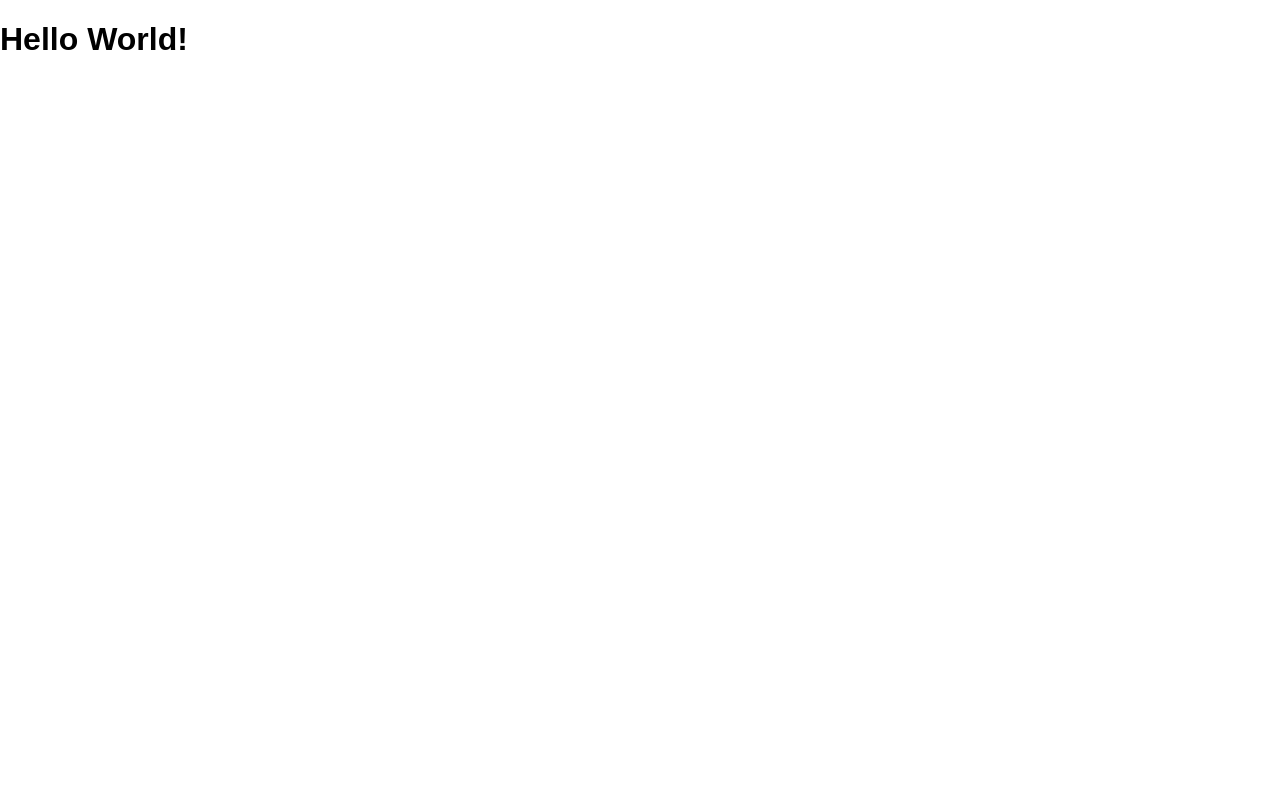
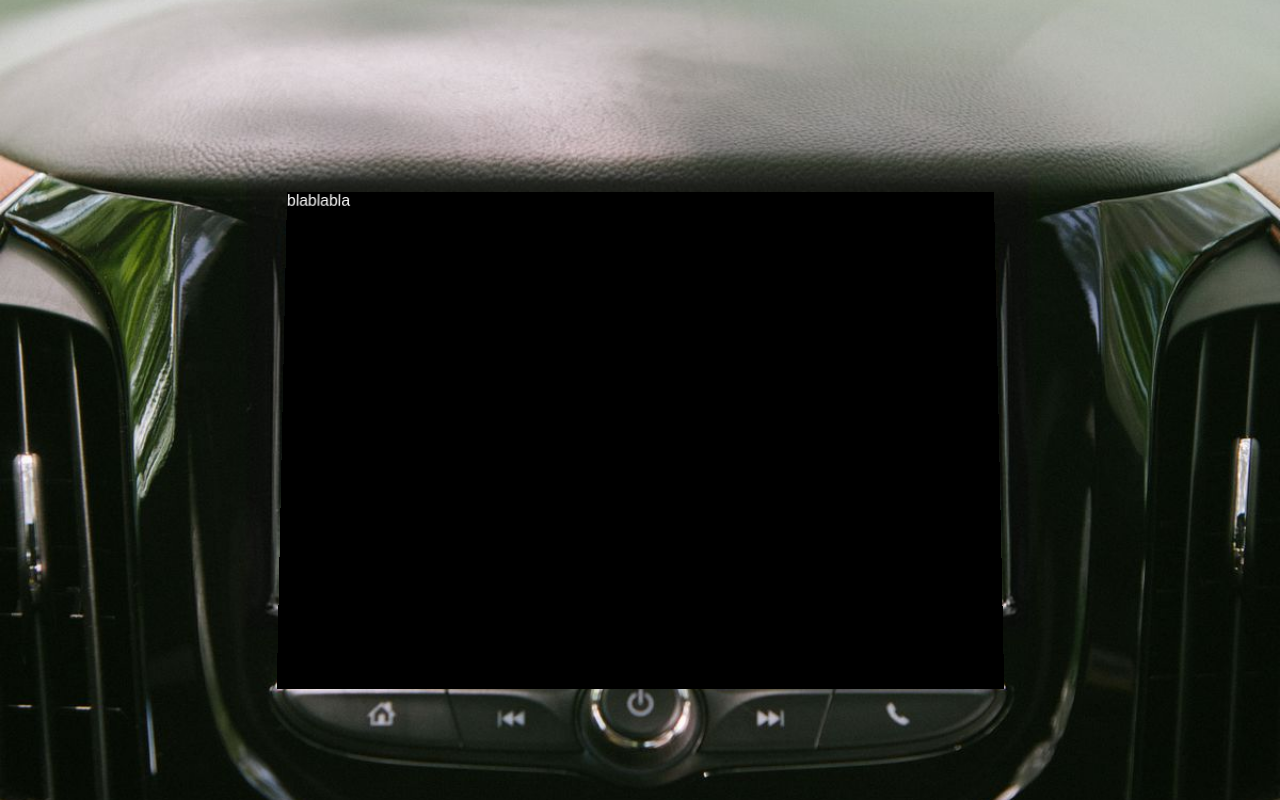
Before and after one commit to mostrozny/car-navi, a React app: page / in a window 1280 px wide. Built offline with nearby package versions, Linux system fonts and the light colour scheme.

Commit message:
base layout

```diff
--- a/src/js/App.js
+++ b/src/js/App.js
@@ -1,10 +1,13 @@
 import React from 'react'
+import NaviInterface from './NaviInterface.js'
 
 class App extends React.Component {
     render() {
         return (
-            <div>
-                <h1>Hello World!</h1>
+            <div className="flexGlobal">
+                <NaviInterface>
+
+                </NaviInterface>
             </div>
         );
     }
--- /dev/null
+++ b/src/js/NaviInterface.js
@@ -0,0 +1,13 @@
+import React from 'react'
+
+class NaviInterface extends React.Component {
+    render() {
+        return (
+            <div className="naviInterface">
+                blablabla
+            </div>
+        );
+    }
+}
+
+export default NaviInterface
--- a/src/scss/main.scss
+++ b/src/scss/main.scss
@@ -1,4 +1,36 @@
 body {
   font-family: sans-serif;
   margin: 0;
+  padding: 0;
+  box-sizing: border-box;
 }
+
+html, body {
+  height: 100vh;
+  width: 100vw;
+}
+
+.flexGlobal {
+  perspective: 600px;
+  display: flex;
+  justify-content: center;
+  align-items: center;
+  align-content: center;
+  position: relative;
+  width: 100vw;
+  height: 100vh;
+  background-image: url("../images/background.jpg");
+  background-repeat: no-repeat;
+  background-size: cover;
+  background-position-y: 40%;
+}
+
+.naviInterface {
+  transform: rotateX(2deg);
+  position: relative;
+  top: 37px;
+  width: 56%;
+  height: 62%;
+  color: white;
+  background-color: black;
+}
```
Also changed, not shown: src/images/background.jpg (added), 1 other file (tests, documents, lock files or other folders).
